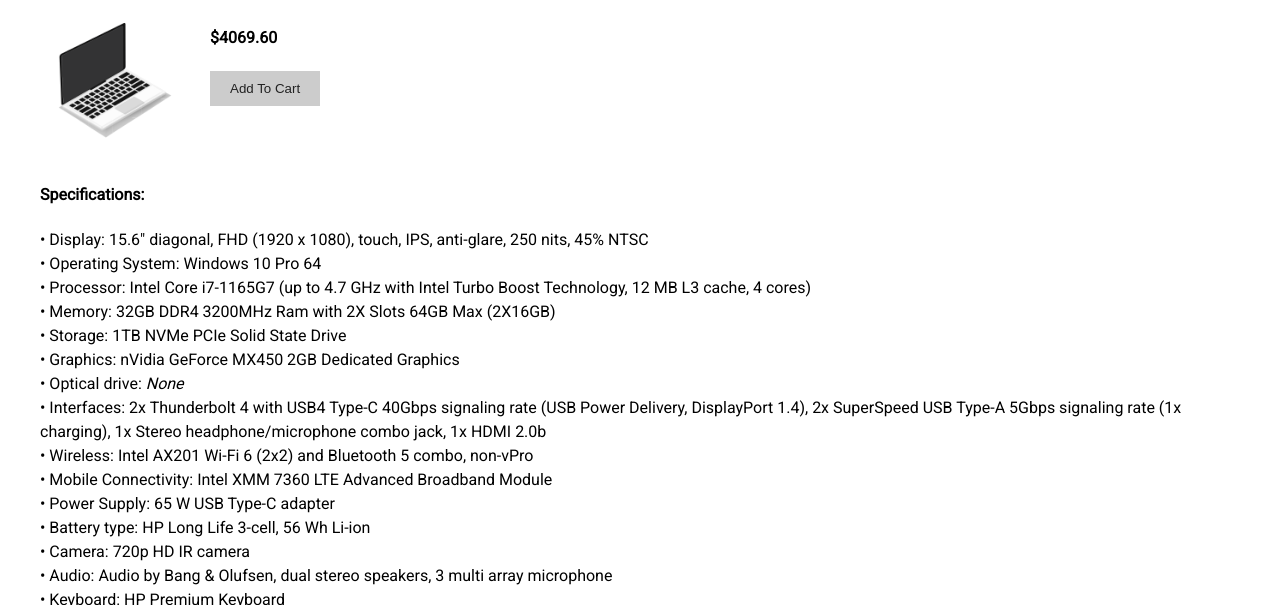
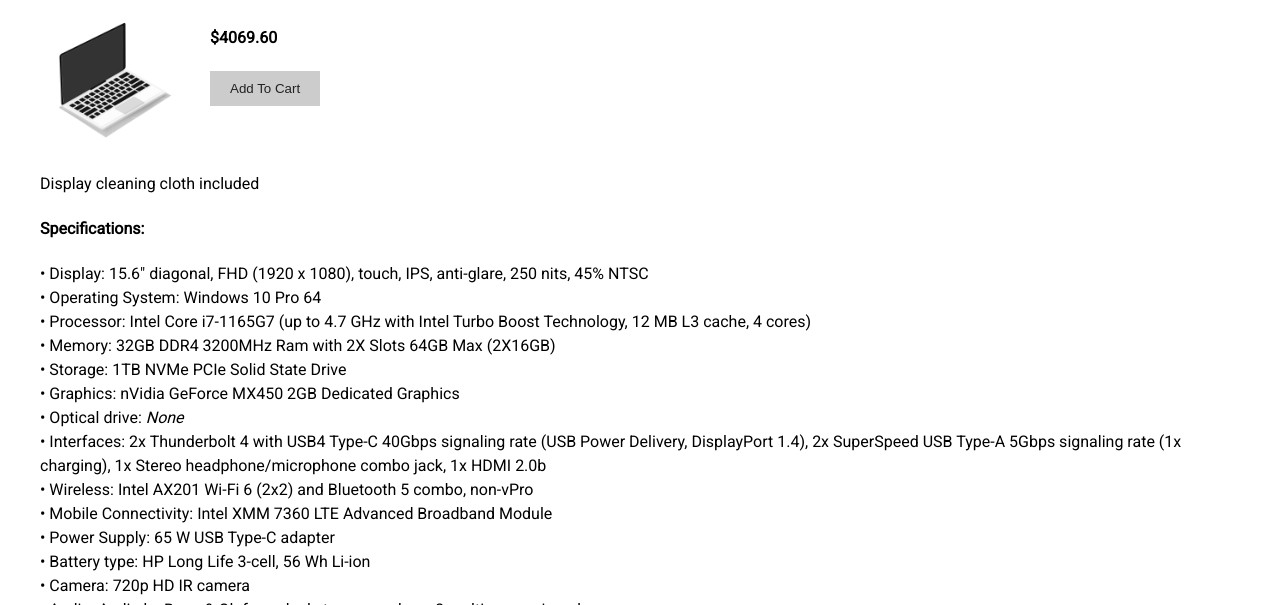
Before and after one commit to pikle-online/pikle-sdk-static-site-integration-example, an Eleventy site: page src/products/product-2.md in a window 1280 px wide. Shown: the part 195-800 px from the top of the page. Built offline with nearby package versions, Linux system fonts and the light colour scheme; Eleventy itself is replaced by a stand-in of ours; files that its build step writes are made by us from their sources.

```diff
--- a/src/products/product-2.md
+++ b/src/products/product-2.md
@@ -6,6 +6,7 @@
 category: 'acer-laptops'
 ---
 <div data-v-2a05d754="" class="container container--fluid">
+  <div style="margin: 10px 0px;">Display cleaning cloth included</div>
   <h4 data-v-2a05d754="" class="d-flex justify-start section-title">Specifications:</h4>
   <div data-v-2a05d754="" class="row no-gutters">
     <div data-v-2a05d754="" class="d-flex justify-start spec-list col">
```
Also changed, not shown: docs/products/product-2/index.html (+1 -0 lines).
